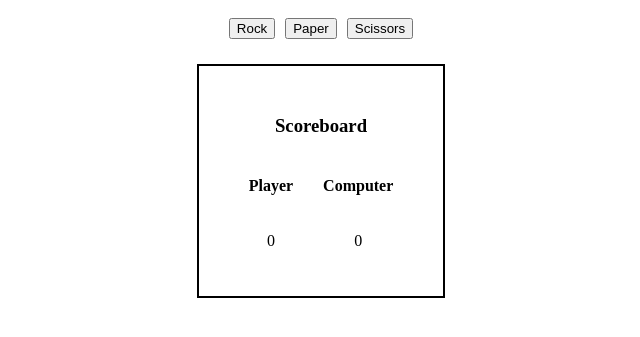
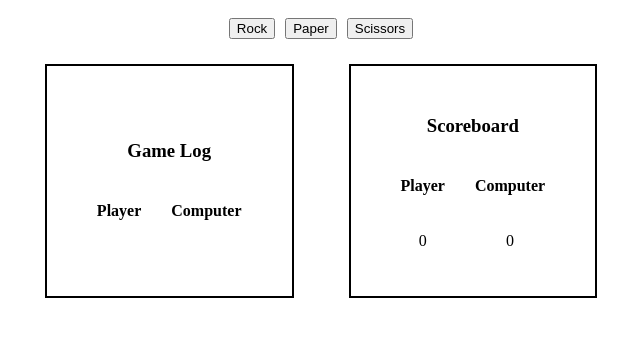
Before and after one commit to cquagliani/rock-paper-scissors, a plain HTML site: page index.html in a window 1280 px wide. Shown: the part 277-614 px from the top of the page, without its empty margins (319-959 px from the left). Drawn offline with Linux system fonts and the light colour scheme.

Commit message:
Add Game Log

```diff
--- a/index.html
+++ b/index.html
@@ -17,6 +17,19 @@
             <button class="gameOptions" id="scissors">Scissors</button>
         </div>
 
+        <div class="scoringMainWrapper">
+            <div class="gameLogWrapper">
+                <h3>Game Log</h3>
+                <div class="gameLog">
+                    <div class="playerScore">
+                        <h4>Player</h4>
+                    </div>
+                    <div class="computerPick">
+                        <h4>Computer</h4>
+                    </div>
+                </div>
+            </div>
+
             <div class="scoreboardWrapper">
                 <h3>Scoreboard</h3>
 
@@ -32,6 +45,8 @@
                 </div>
             </div>
         </div>
+        <!-- End scoringMainWrapper -->
+    </div>
 
     <script src="./index.js"></script>
 </body>
--- a/style.css
+++ b/style.css
@@ -36,3 +36,25 @@
     justify-content: center;
     align-items: center;
 }
+
+.gameLogWrapper {
+    display: flex;
+    flex-direction: column;
+    align-items: center;
+    justify-content: center;
+    border: 2px black solid;
+    padding: 30px 50px;
+    margin: 25px;
+}
+
+.gameLog {
+    display: flex;
+    flex-direction: row;
+    gap: 30px;
+}
+
+.scoringMainWrapper {
+    display: flex;
+    flex-direction: row;
+    gap: 5px;
+}
```
Lines whose indentation alone changed are shown as unchanged.
